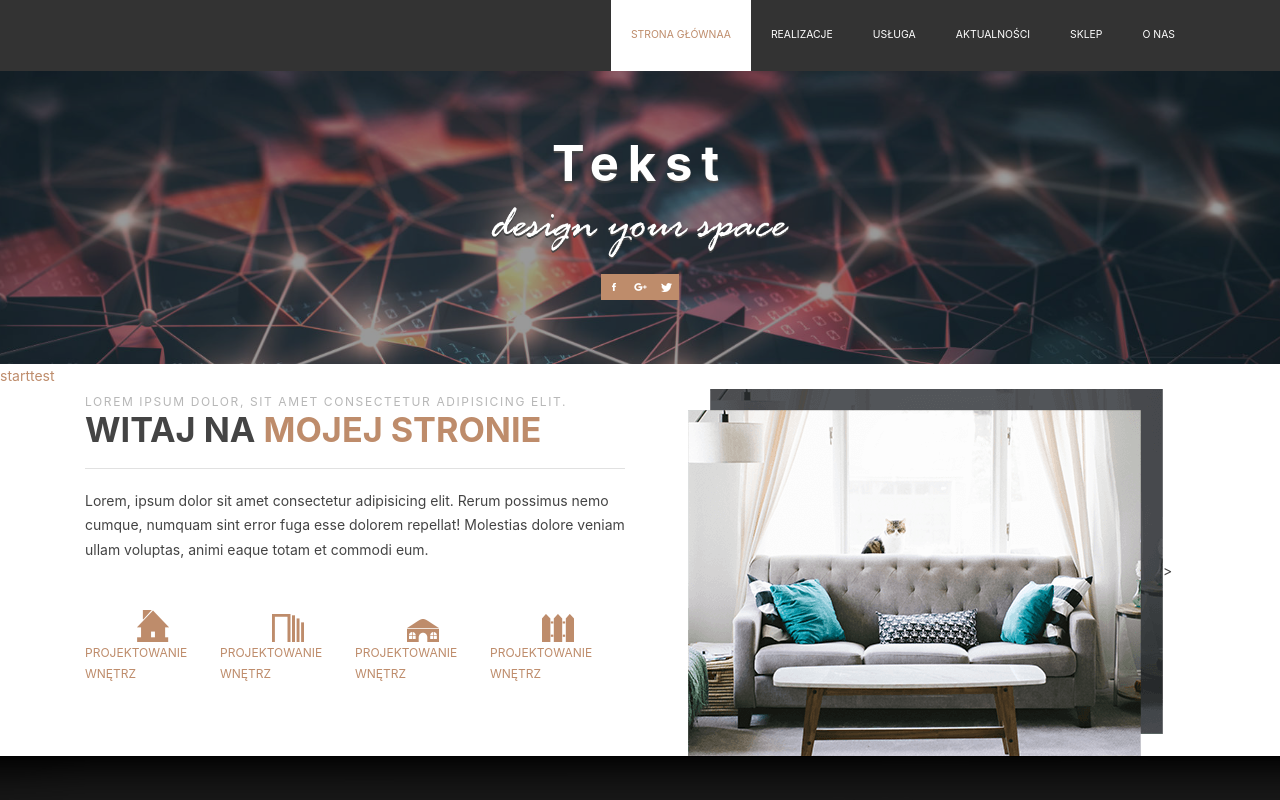
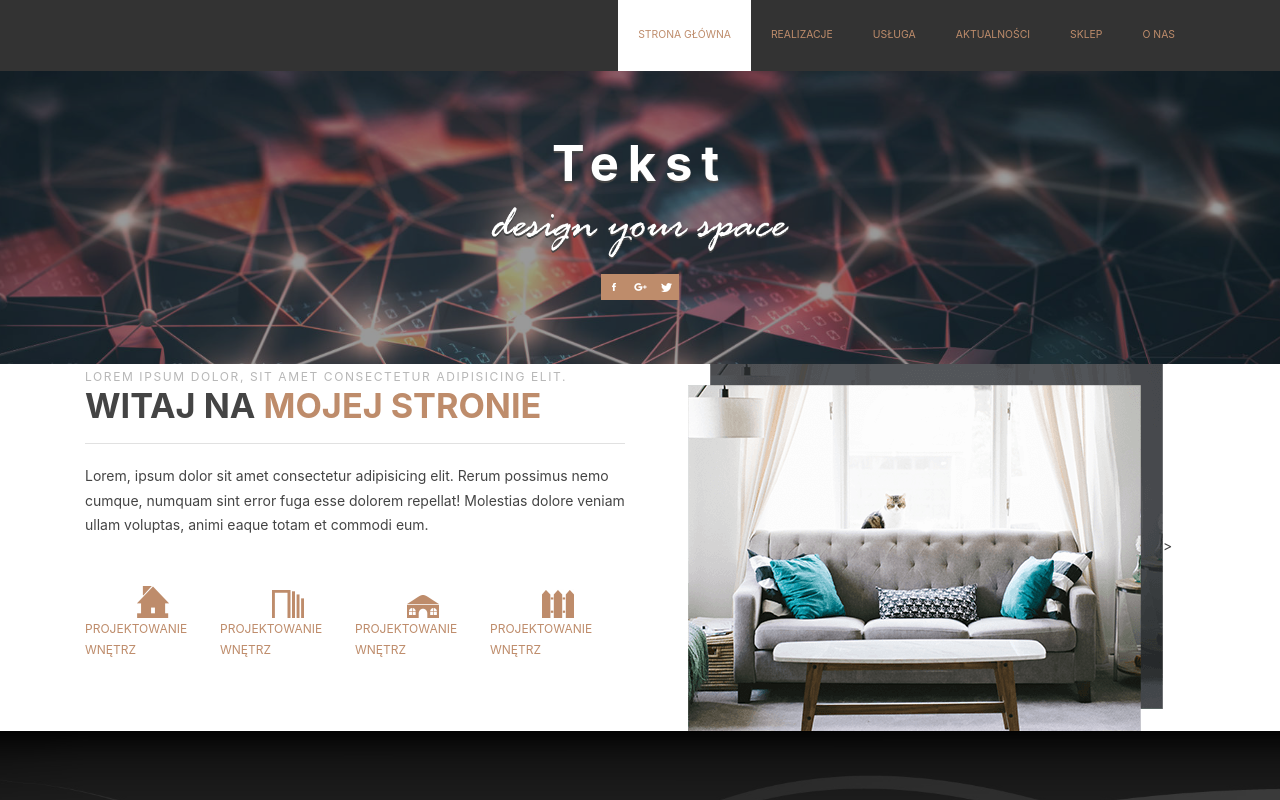
Before and after one commit to Dariuszsibik/react-scss-bootstrap, a React app: page / in a window 1280 px wide. Shown: the top 800 px of the page. Built offline with nearby package versions, Linux system fonts and the light colour scheme.

Commit message:
add Router-Link to Nav Component

```diff
--- a/src/App.js
+++ b/src/App.js
@@ -9,8 +9,7 @@ import Education from './components/Education';
 import {
   HashRouter,
   Route,
-  Switch,
-  Link
+  Switch
 } from 'react-router-dom';
 
 
@@ -23,12 +22,10 @@ class App extends Component {
       <div>
           <Nav/>
           <Hero/>
-          <Link to="/">start</Link>
-          <Link to="test">test</Link>
-          <Switch>
-          <Route exact path='/' component={Welcome} />
-          <Route path='/test' component={Education}/>
-          </Switch>
+            <Switch>
+                <Route exact path='/' component={Welcome} />
+                <Route path='/test' component={Education}/>
+            </Switch>
           <Footer/>
           <Copyright/>
 
--- a/src/components/Nav.js
+++ b/src/components/Nav.js
@@ -1,4 +1,5 @@
 import React, { Component } from 'react';
+import {Link} from 'react-router-dom';
 
 class Header extends Component {
     render() {
@@ -7,24 +8,22 @@ class Header extends Component {
                     <div className="container">
                         <ul className="nav flex-column flex-md-row justify-content-lg-end text-uppercase">
                             <li className="nav-item ds-header-item-active">
-                                <a className="nav-link ds-header-item-link" href="/test">Strona Głównaa</a>
+                                <Link activeClassName="active" className="nav-link ds-header-item-link" to="/">Strona Główna</Link>
                             </li>
                             <li className="nav-item">
-                                <a className="nav-link text-white ds-header-item-link" href="/">Realizacje</a>
+                                <Link className="nav-link ds-header-item-link" to="/realizacje">Realizacje</Link>
                             </li>
                             <li className="nav-item">
-                                <a className="nav-link text-white ds-header-item-link" href="/">Usługa</a>
+                                <Link className="nav-link ds-header-item-link" to="/usluga">Usługa</Link>
                             </li>
                             <li className="nav-item">
-                                <a className="nav-link text-white ds-header-item-link" href="/">Aktualności</a>
+                                <Link className="nav-link ds-header-item-link" to="/aktualnosci">Aktualności</Link>
                             </li>
                             <li className="nav-item">
-                                <a className="nav-link text-white ds-header-item-link" href="/">Sklep</a>
+                                <Link className="nav-link ds-header-item-link" to="/sklep">Sklep</Link>
                             </li>
                             <li className="nav-item">
-                                <a className="nav-link text-white ds-header-item-link" href="/">O nas
-                                    <img src="" alt="" />
-                                </a>
+                            <Link className="nav-link ds-header-item-link" to="/onas">O nas<img src="" alt="" /></Link>
                             </li>
                         </ul>
                     </div>
```
